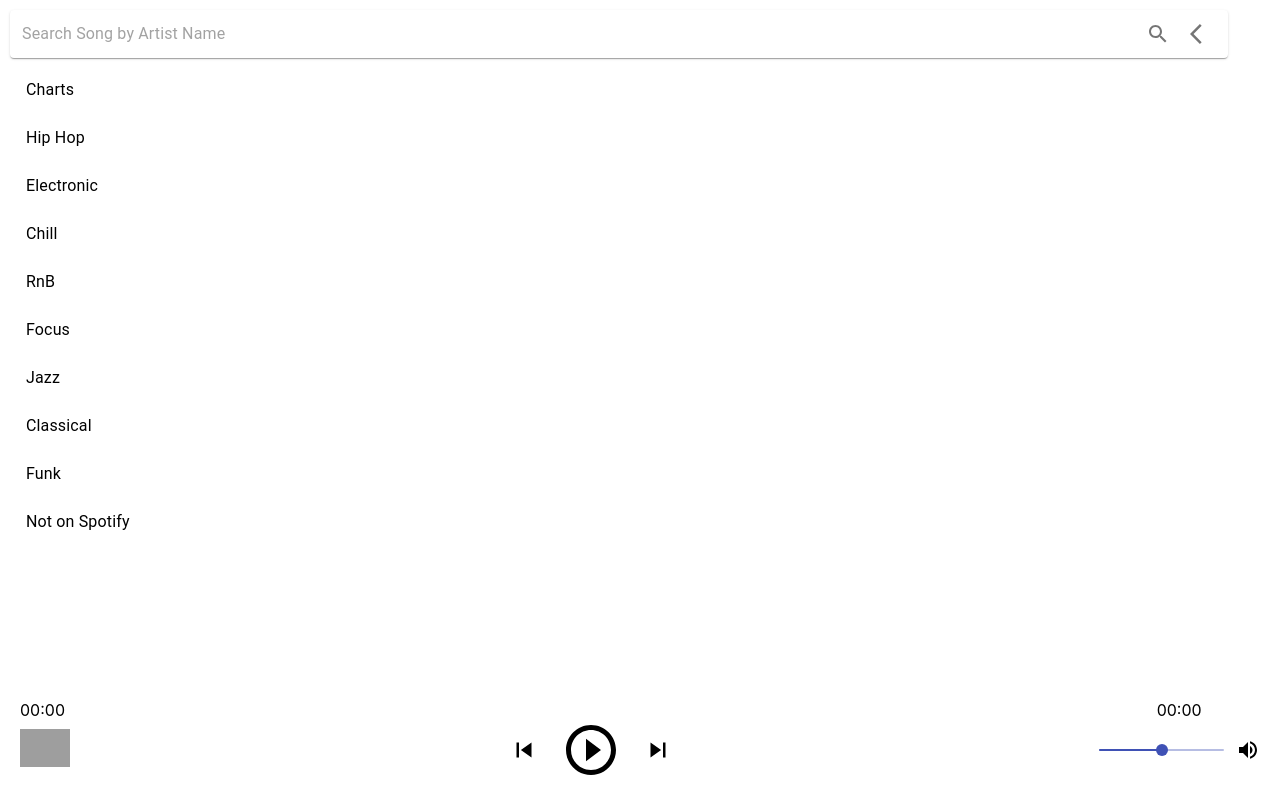
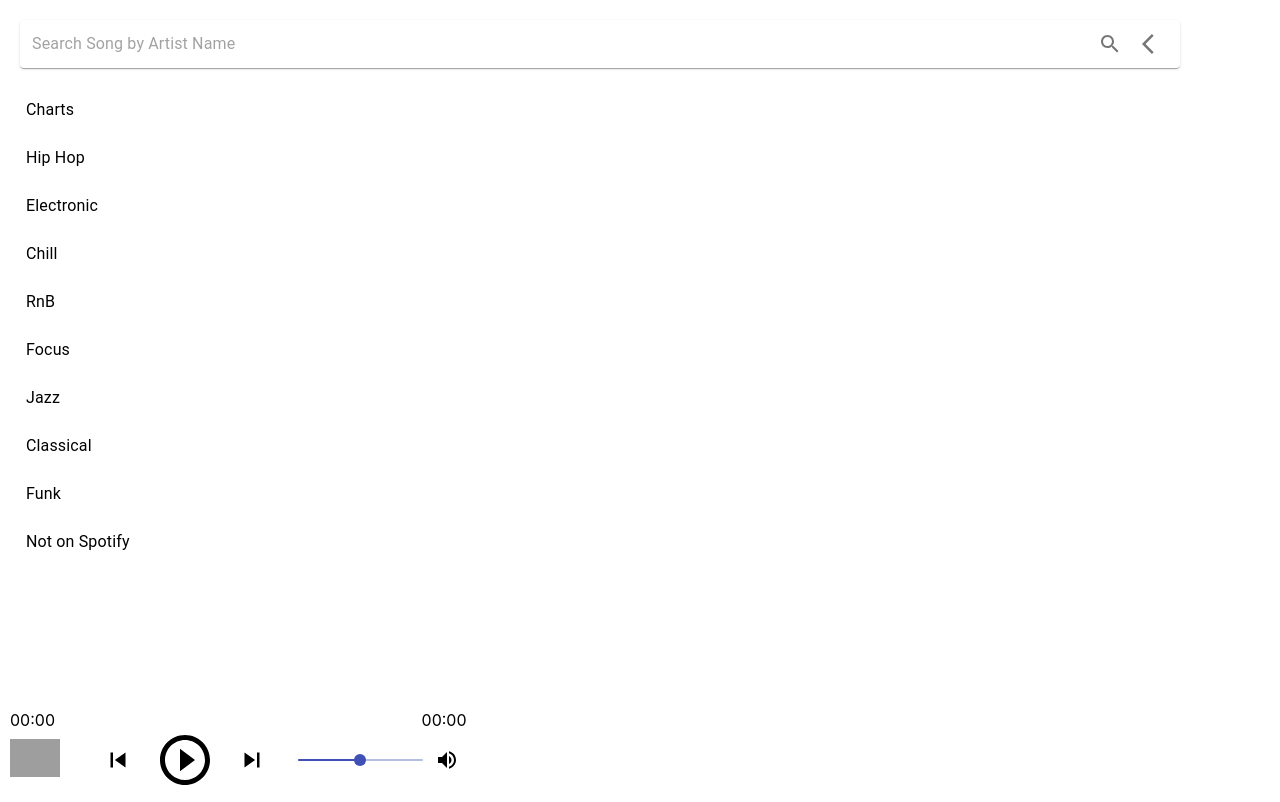
Before and after one commit to hardik7e/Chrome-Music-Extension, a React (Create React App) app: page / in a window 1280 px wide. Built offline with nearby package versions, Linux system fonts and the light colour scheme; grey boxes are pictures that could not be loaded.

Commit message:
search bar is now scrollable

```diff
--- a/package.json
+++ b/package.json
@@ -15,6 +15,7 @@
     "react-dom": "^17.0.2",
     "react-router-dom": "^5.2.0",
     "react-scripts": "4.0.1",
+    "react-window": "^1.8.6",
     "web-vitals": "^1.1.2"
   },
   "scripts": {
--- a/src/App.js
+++ b/src/App.js
@@ -12,10 +12,10 @@ function App() {
   };
   return (
     <div style={{minWidth:'500px',minHeight:'500px',flexGrow:'1'}}>
-      <Grid container direction="column" style={{padding:'10px',height:'100vh'}} justify="space-between" >
+      <Grid container direction="row" style={{padding:'10px',height:'100vh'}} justify="space-between" >
           <Grid item style={{position:'relative', left:'0px', top:'0px'}}><SearchBar data={data}/></Grid>
           <Grid item style={{position:'relative', left:'0px', top:'3px'}}><Playlist data={data}/></Grid>
-          <Grid item style={{position:'relative', left:'0px', bottom:'0px'}}><AudioPlayer/></Grid>
+          <Grid item style={{position:'absolute', left:'0px', bottom:'0px'}}><AudioPlayer/></Grid>
       </Grid>
     </div>
   );
--- a/src/Components/SearchBar/SearchBar.js
+++ b/src/Components/SearchBar/SearchBar.js
@@ -1,7 +1,7 @@
 import React, { useEffect, useState } from 'react'
 import { Grid, makeStyles, TextField } from '@material-ui/core'
 import _ from 'lodash';
-import { getMusic } from './../../apis/Search'
+import { getMusic, getPlaylistItems } from './../../apis/Search'
 import Paper from '@material-ui/core/Paper';
 import InputBase from '@material-ui/core/InputBase';
 import IconButton from '@material-ui/core/IconButton';
@@ -13,13 +13,15 @@ import Avatar from '@material-ui/core/Avatar';
 import genre from '../../Assets/playlist_reducer';
 import { List } from '@material-ui/core';
 import ArrowBackIosIcon from '@material-ui/icons/ArrowBackIos';
+import { FixedSizeList } from 'react-window';
 
 const useStyles = makeStyles((theme) => ({
     root: {
+        margin: '10px',
         padding: '2px 4px',
         display: 'flex',
         alignItems: 'center',
-        width: '94.5vw',
+        width: '90vw',
         backgroundColor: theme.palette.background.paper,
     },
     input: {
@@ -40,6 +42,7 @@ function SearchBar(props) {
     const [isOpen, setisOpen] = useState(false)
     const [searchResult, setSearchResult] = useState(props.data.musicList)
     const [resetSearch, setresetSearch] = useState(false);
+    const [songSelected, setsongSelected] = useState("");
 
     // handle Search Bar
     const handleSubmit = (e) => {
@@ -78,19 +81,17 @@ function SearchBar(props) {
             </ListItem>
     )})
 
-    // Render Selected Playlist
-    const playlist_mapped = _.map(playlist_selected.playlists,(val)=>{
-        return(
-            <ListItem >
-                <ListItemText primary={val.playlistTitle}/>
-            </ListItem>
-        )
-    })
+    // on click function for playlist
+    const handlePlaylistSelect = (e)=>{
+        setsongSelected(_.find(playlist_selected.playlists,{'playlistTitle':e.target.innerText}));
+        console.log(songSelected);
+        // getPlaylistItems({id:})
+    }
 
     // on Click function for Genre
     const handleGenreSelect = (e)=>{
         setPleaylist_selected(_.find(genre,{'genreTitle':e.target.innerText}));
-        console.log(playlist_selected);
+        console.log("selected Playlist :",playlist_selected);
         setIsPlayelistSelected(true);
     }
 
@@ -100,6 +101,15 @@ function SearchBar(props) {
         setresetSearch(true);
     }
 
+    // Render Selected Playlist
+    const playlist_mapped = _.map(playlist_selected.playlists,(val)=>{
+        return(
+            <ListItem onClick={(e)=>handlePlaylistSelect(e)}>
+                <ListItemText primary={val.playlistTitle}/>
+            </ListItem>
+        )
+    })
+
     // Render All Genre
     const genre_mapped = _.map(genre,(val)=>{
         return(
@@ -108,6 +118,15 @@ function SearchBar(props) {
             </ListItem>
         )
     })
+
+    // Render Songs of a selected playlist
+    // const songs_mapped = _.map(songSelected,(val)=>{
+    //     return(
+    //         <ListItem>
+    //             <ListItemText primary={}/>
+    //         </ListItem>
+    //     )
+    // })
 
     return (
         <Grid container>
@@ -120,7 +139,10 @@ function SearchBar(props) {
                     <ArrowBackIosIcon onClick={e=>closePlaylist(e)}/>
                 </IconButton>
             </Paper>
-            {(isOpen)?<Grid>{searchResultsMapped}</Grid>:(isPlaylistSelected)?<List>{playlist_mapped}</List>:<List>{genre_mapped}</List>}
+            {(isOpen)?
+            <Paper style={{maxHeight: 300,margin:10, overflow: 'auto'}}>
+                {searchResultsMapped}
+            </Paper>:(isPlaylistSelected)?<List>{playlist_mapped}</List>:<List>{genre_mapped}</List>}
         </Grid>
     )
 }
--- a/src/apis/Search.js
+++ b/src/apis/Search.js
@@ -1,7 +1,6 @@
 import axios from "axios"
 import dotenv from "dotenv"
 dotenv.config();
-// const API_KEY = 'AIzaSyDfAzpsHpLnA0KNThw94u025Yj3dVVsPYM';
 
 const API_KEY = process.env.REACT_APP_YT_KEY;
 // Youtube Search API
@@ -23,4 +22,18 @@ export const getMusic = (props) =>{
 };
 
 
-//
+// Get Playlist Items
+export const getPlaylistItems = (props) =>{
+    const options = {
+        method: 'GET',
+        url: 'https://www.googleapis.com/youtube/v3/playlistItems',
+        params:{
+            part: 'snippet',
+            maxResults: props.count,
+            key: API_KEY,
+            playlistId: props.id
+
+        }
+    }
+    return axios.request(options);
+}
```
Also changed, not shown: 2 other files (tests, documents, lock files or other folders).
